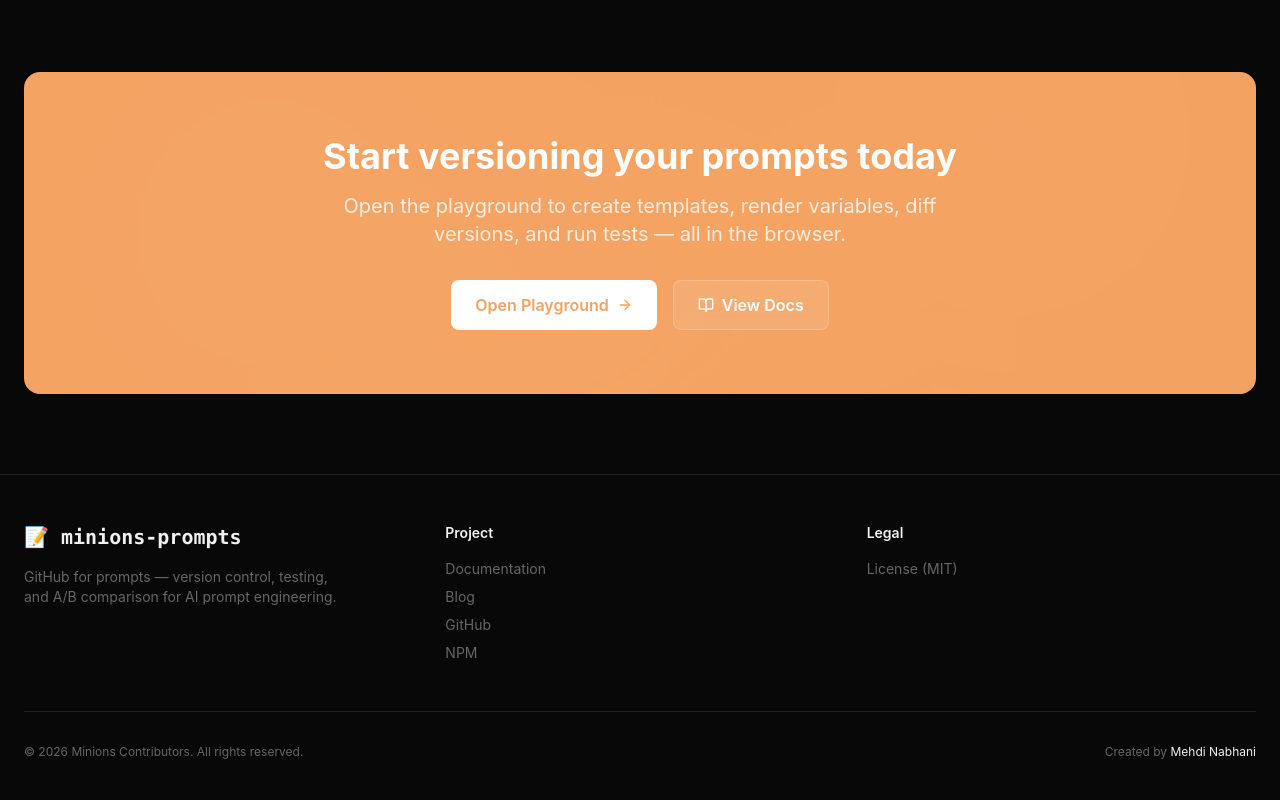
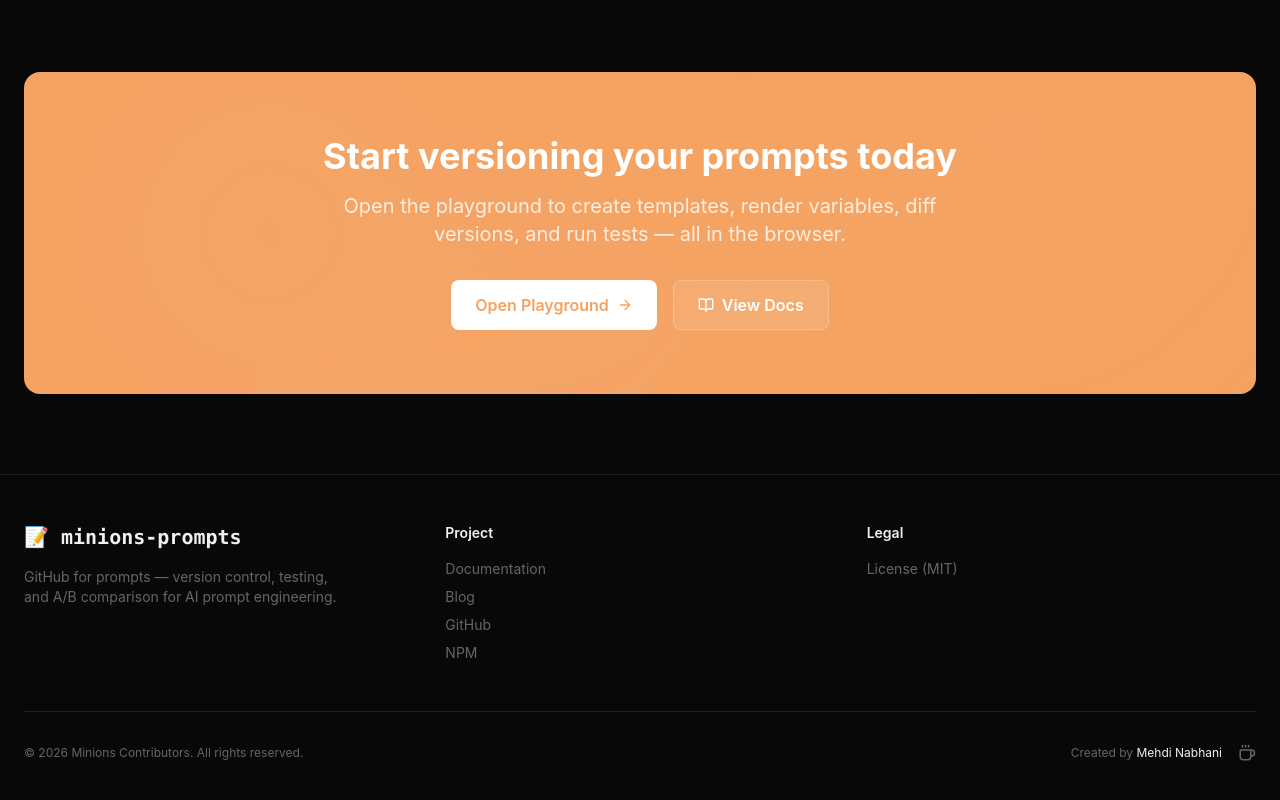
Before and after one commit to mxn2020/minions-prompts, a React app in the folder apps/web/: page / in a window 1280 px wide. Shown: the part 2482-3282 px from the top of the page. Built offline with nearby package versions, Linux system fonts and the light colour scheme.

Commit message:
chore: bump minions-sdk to v0.2.3

```diff
--- a/apps/web/src/components/landing/Footer.tsx
+++ b/apps/web/src/components/landing/Footer.tsx
@@ -1,4 +1,5 @@
 import { Link } from 'react-router-dom';
+import { Coffee } from 'lucide-react';
 
 export default function Footer() {
     const getDocsUrl = () => {
@@ -38,13 +39,24 @@ export default function Footer() {
                         </ul>
                     </div>
                 </div>
-                <div className="mt-12 pt-8 border-t border-border flex flex-col md:flex-row justify-between items-center bg-background gap-2">
+                <div className="mt-12 pt-8 border-t border-border flex flex-col items-center justify-between gap-4 bg-background md:flex-row">
                     <p className="text-xs text-muted">
                         © {new Date().getFullYear()} Minions Contributors. All rights reserved.
                     </p>
-                    <p className="text-xs text-muted">
-                        Created by <a href="https://the-mehdi.com" target="_blank" rel="noreferrer" className="text-primary hover:underline">Mehdi Nabhani</a>
-                    </p>
+                    <div className="flex items-center gap-4">
+                        <p className="text-xs text-muted">
+                            Created by <a href="https://the-mehdi.com" target="_blank" rel="noreferrer" className="text-primary hover:underline">Mehdi Nabhani</a>
+                        </p>
+                        <a
+                            href="https://buymeacoffee.com/mxn2020"
+                            target="_blank"
+                            rel="noopener noreferrer"
+                            className="text-muted transition-colors duration-200 hover:-translate-y-0.5 hover:text-primary"
+                            title="Buy Me a Coffee"
+                        >
+                            <Coffee size={18} />
+                        </a>
+                    </div>
                 </div>
             </div>
         </footer>
--- a/packages/cli/package.json
+++ b/packages/cli/package.json
@@ -35,7 +35,7 @@
     "chalk": "^5.6.2",
     "commander": "^14.0.3",
     "inquirer": "^13.2.5",
-    "minions-sdk": "^0.2.2"
+    "minions-sdk": "^0.2.3"
   },
   "devDependencies": {
     "@types/node": "^25.3.0",
--- a/packages/core/package.json
+++ b/packages/core/package.json
@@ -24,7 +24,7 @@
     "docs": "typedoc"
   },
   "dependencies": {
-    "minions-sdk": "^0.2.2"
+    "minions-sdk": "^0.2.3"
   },
   "devDependencies": {
     "@types/node": "^25.3.0",
```
Also changed, not shown: .github/FUNDING.yml (added), pnpm-lock.yaml.
